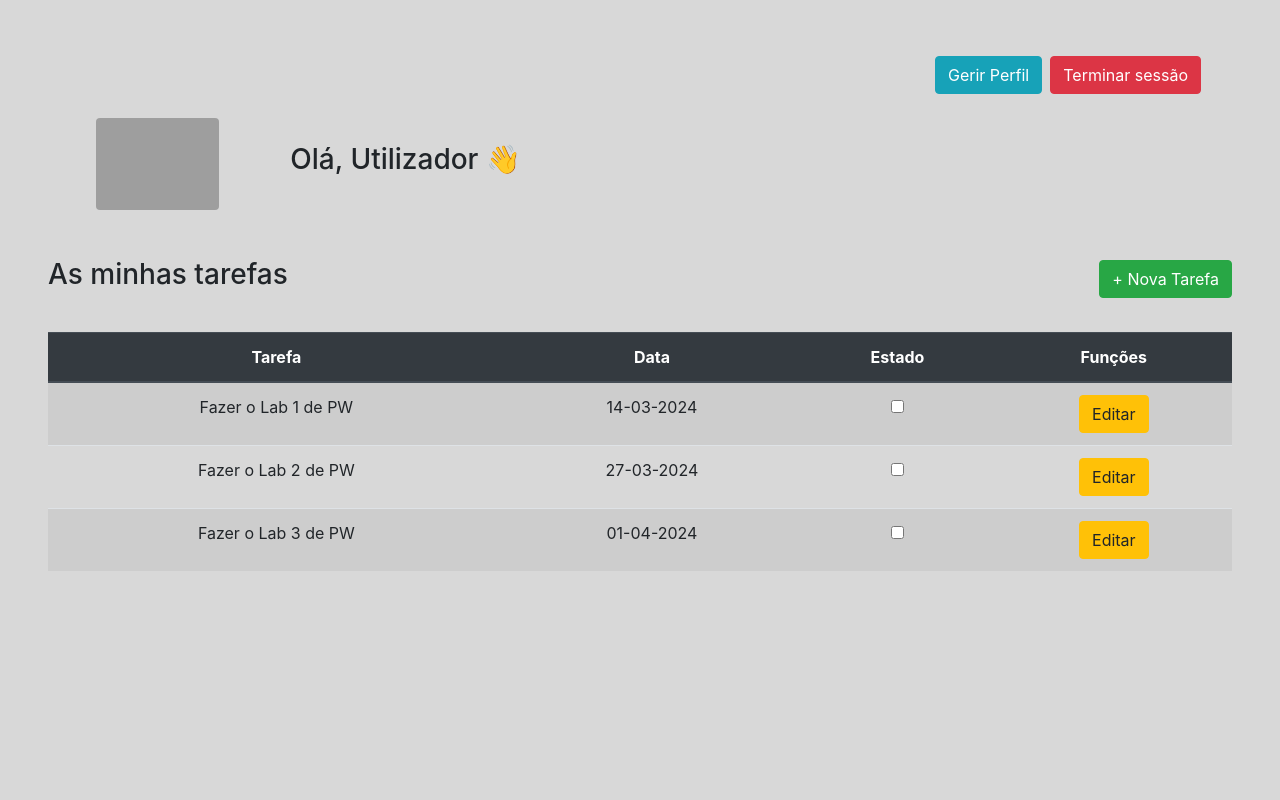
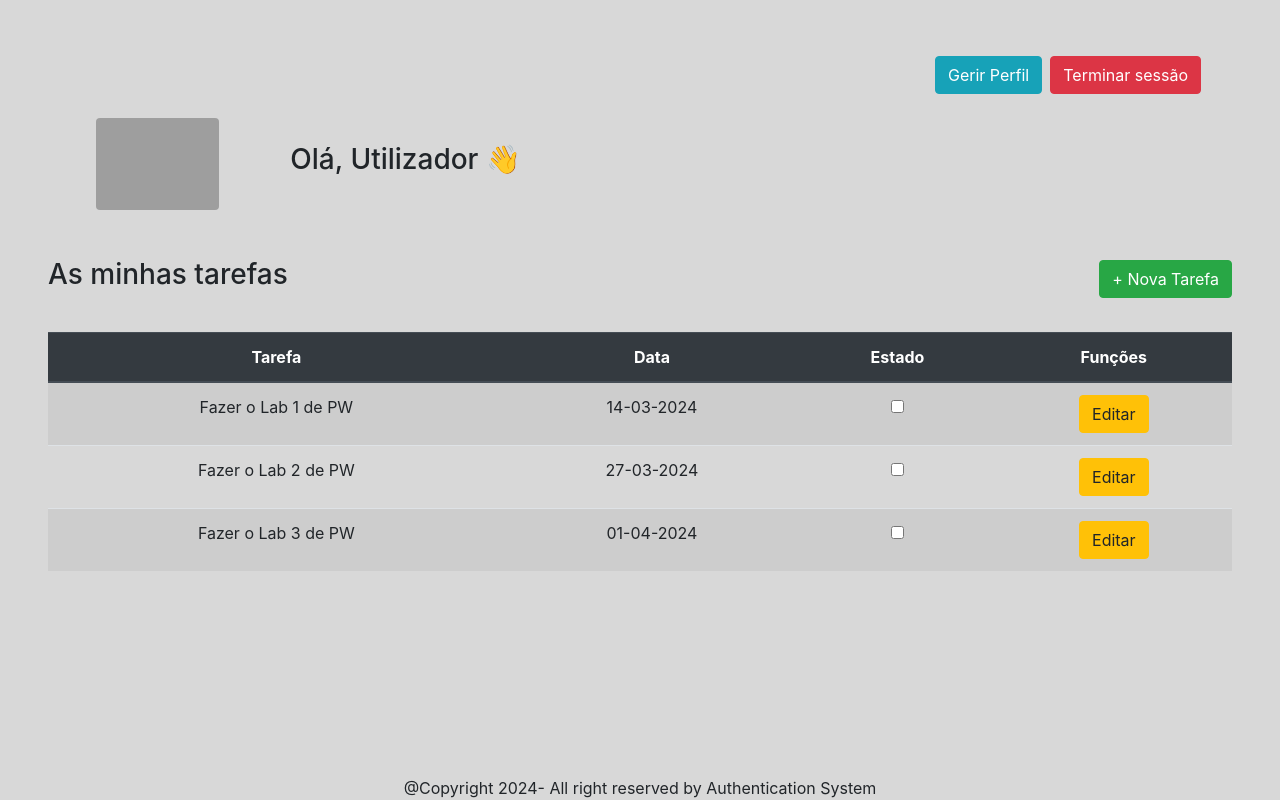
Before and after one commit to cesar-daniel15/pw-labs, a plain HTML site: page lab-1/views/home.html in a window 1280 px wide. Drawn offline with nearby package versions, Linux system fonts and the light colour scheme; grey boxes are pictures that could not be loaded.

Commit message:
Footer Update

```diff
--- a/lab-1/views/home.html
+++ b/lab-1/views/home.html
@@ -150,5 +150,9 @@
 
     <script src="https://code.jquery.com/jquery-3.6.0.min.js"></script>
     <script src="https://stackpath.bootstrapcdn.com/bootstrap/4.5.2/js/bootstrap.min.js"></script>
+
+    <footer class="m-auto fixed-bottom text-center">
+        @Copyright 2024- All right reserved by Authentication System
+    </footer>
 </body>
 </html>
```
